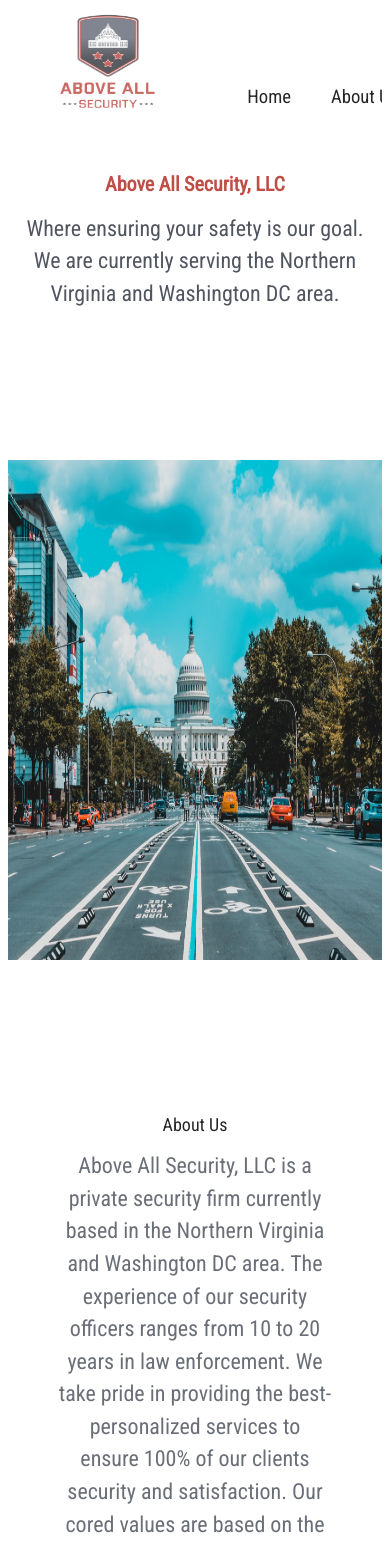
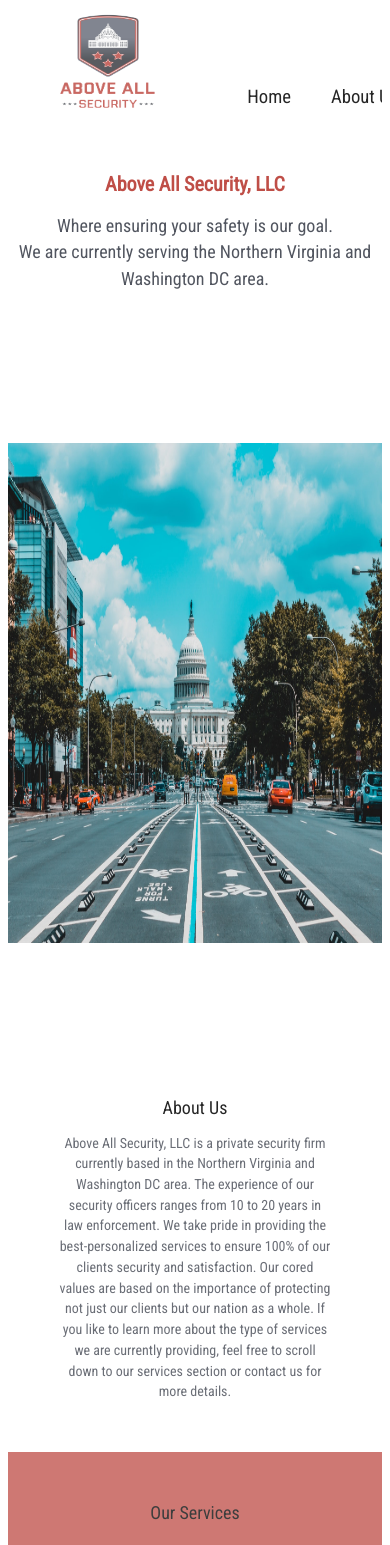
Before and after one commit to AMSpears/above-all-security, a React (Create React App) app: page / in a window 390 px wide. Shown: the top 1545 px of the page. Built offline with nearby package versions, Linux system fonts and the light colour scheme.

Commit message:
adjust fontsize responsivess for all devices

```diff
--- a/src/components/HomePage/HomePage.css
+++ b/src/components/HomePage/HomePage.css
@@ -1,13 +1,13 @@
  /* sections */
-
  section {
      position: relative;
      overflow: hidden;
      height: 700px;
  }
 
+
+
  /* section containers  */
-
  .container-details {
      display: flex;
      flex-wrap: wrap;
@@ -21,11 +21,11 @@
 
  .service-details {
      color: #fefdfd;
-     padding: 20px;
+     padding-left: 20px;
+     padding-right: 20px;
  }
 
  /* text */
-
  h1 {
      margin-top: 200px;
      text-align: center;
@@ -63,7 +63,6 @@
  }
 
  /* specific text */
-
  #intro-details {
      font-size: 22px;
      line-height: 3ch;
@@ -140,21 +139,24 @@
  }
 
  /* reponsiveness to other devices */
-
- @media only screen and (max-width: 1024px) {
+ @media only screen and (max-width: 1336px) {
      #services {
          height: inherit;
      }
+
      .container-details div {
          height: 50%;
          width: 50%;
      }
+
      #company-1 {
          margin-left: 35%;
      }
+
      .social-media {
          margin-left: 40%;
      }
+
      #aboutus-summary {
          padding-left: 50px;
          padding-right: 50px;
@@ -165,9 +167,11 @@
      #services {
          height: inherit;
      }
+
      #company-1 {
          margin-left: 30%;
      }
+
      .social-media {
          margin-left: 35%;
      }
@@ -179,42 +183,61 @@
          padding-top: 50px;
          padding-bottom: 50px;
      }
+
      #section-image {
          width: 100%;
          height: 500px;
      }
+
+     #intro-details {
+         font-size: 18px;
+     }
+
+     #aboutus-summary {
+         font-size: 14px;
+     }
+
      .container-details {
          display: flex;
          flex-direction: column;
          flex-wrap: nowrap;
      }
+
      .container-details div {
          width: 100%;
      }
+
      .service-details {
          color: #fefdfd;
          padding: 0;
      }
+
      #company-1 {
          margin-left: 20%;
      }
+
      .social-media {
          margin-left: 22%;
      }
+
      .copy-rights {
          margin-top: 350px;
      }
+
      h1 {
          margin-top: 0;
          font-size: 20px;
      }
+
      h2 {
          margin-top: 0;
          font-size: 18px;
      }
+
      h3 {
          font-size: 16px;
      }
+
      p {
          font-size: 14px;
      }
@@ -226,23 +249,37 @@
          padding-top: 50px;
          padding-bottom: 50px;
      }
+
      #company-1 {
          margin-left: 20%;
      }
+
+     #intro-details {
+         font-size: 16px;
+     }
+
+     #aboutus-summary {
+         font-size: 12px;
+     }
+
      .social-media {
          margin-left: 20%;
      }
+
      h1 {
          margin-top: 0;
          font-size: 20px;
      }
+
      h2 {
          margin-top: 0;
          font-size: 18px;
      }
+
      h3 {
          font-size: 16px;
      }
+
      p {
          font-size: 14px;
      }
@@ -254,32 +291,40 @@
          padding-top: 50px;
          padding-bottom: 50px;
      }
+
      #section-image {
          width: 100%;
          height: 400px;
      }
+
      #company-1 {
          margin-left: 20%;
      }
+
      .social-media {
          margin-left: 20%;
      }
+
      #instagram,
      #twitter,
      #facebook {
          padding: 15px;
      }
+
      h1 {
          margin-top: 0;
          font-size: 20px;
      }
+
      h2 {
          margin-top: 0;
          font-size: 18px;
      }
+
      h3 {
          font-size: 14px;
      }
+
      p {
          font-size: 12px;
      }
```
